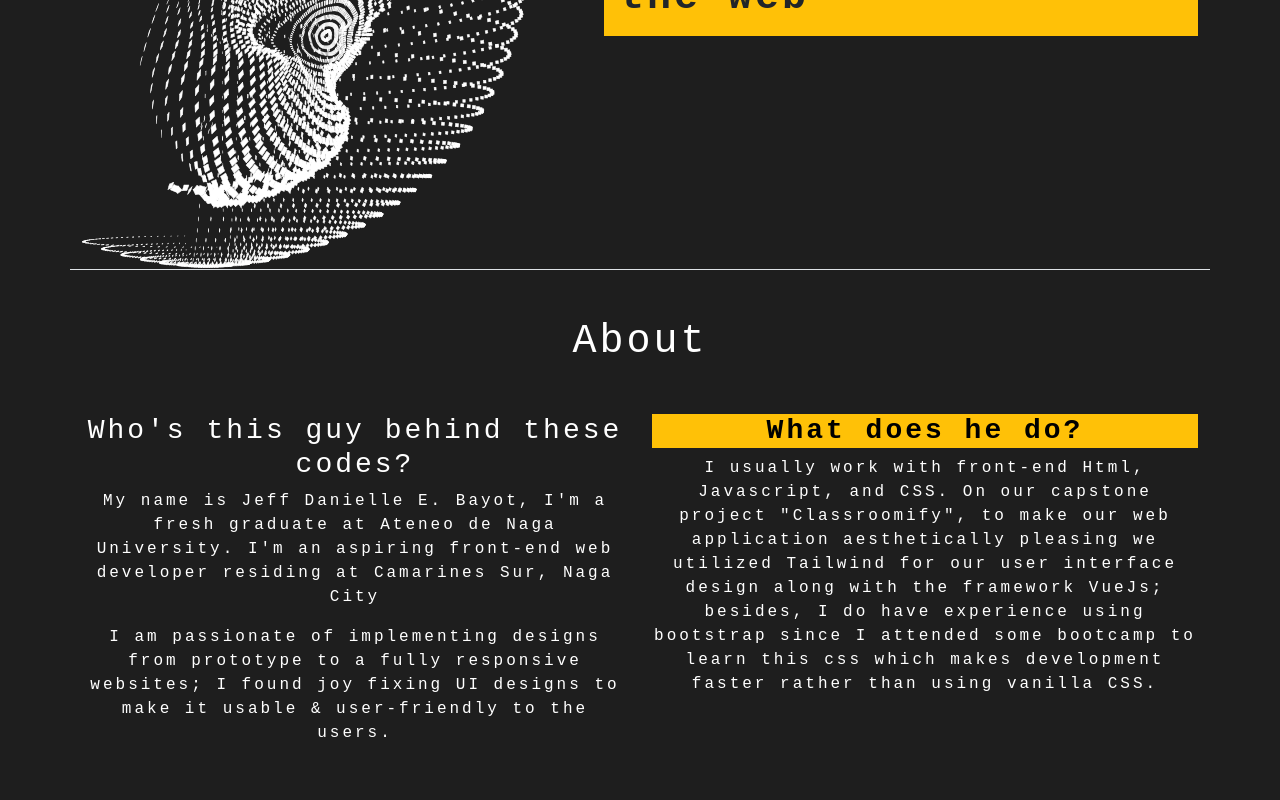
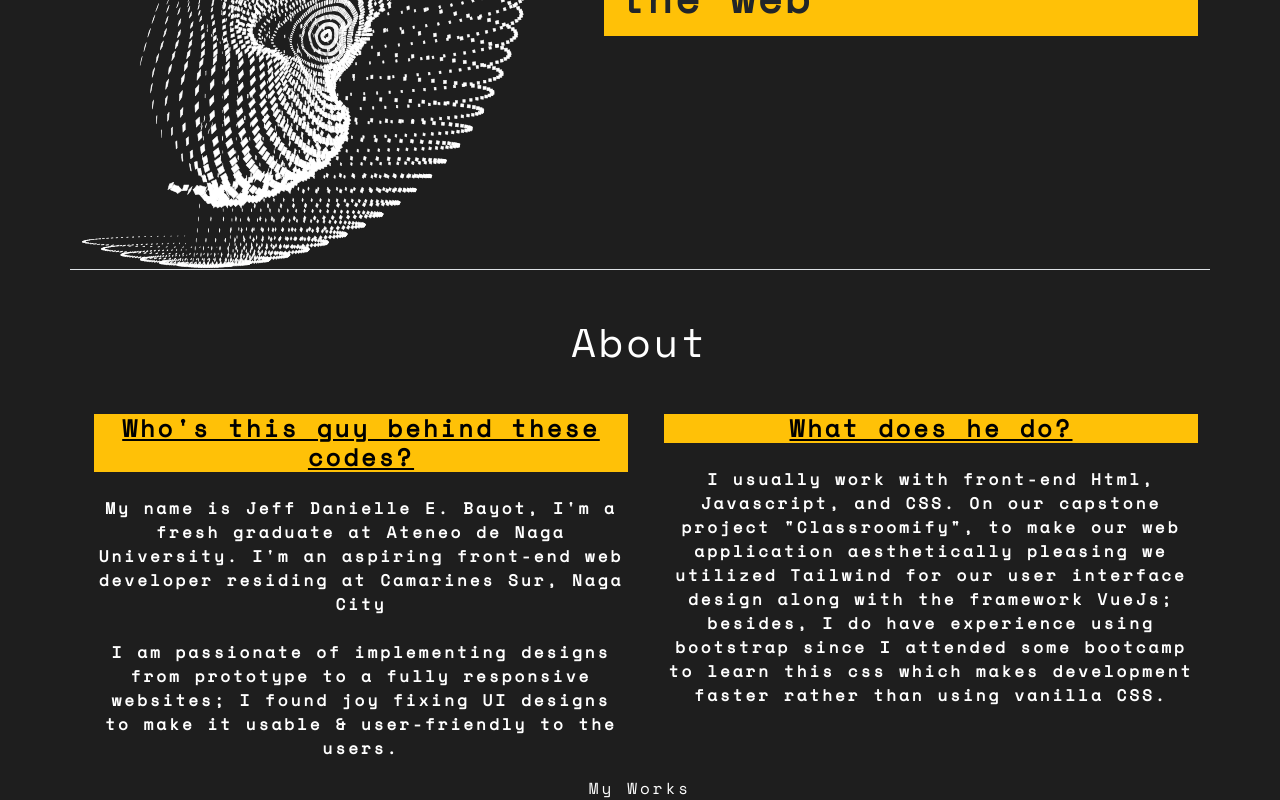
Before and after one commit to JeffDanielle/reactPortfolio, a React (Create React App) app: page / in a window 1280 px wide. Shown: the part 466-1266 px from the top of the page. Before the commit the page ends 1227 px from the top, so only its background shows below. Built offline with nearby package versions, Linux system fonts and the light colour scheme.

Commit message:
enhance UI

```diff
--- a/public/index.html
+++ b/public/index.html
@@ -1,15 +1,15 @@
 <!DOCTYPE html>
 <html lang="en">
+
 <head>
   <meta charset="utf-8" />
   <link rel="icon" href="%PUBLIC_URL%/favicon.ico" />
   <meta name="viewport" content="width=device-width, initial-scale=1" />
   <meta name="theme-color" content="#000000" />
-    <meta
-      name="description"
-      content="Web site created using create-react-app"
-    />
+  <meta name="description" content="Web site created using create-react-app" />
   <link rel="apple-touch-icon" href="%PUBLIC_URL%/logo192.png" />
+  <link href="https://fonts.googleapis.com/css2?family=Space+Mono&display=swap" rel="stylesheet">
+
   <!--
       manifest.json provides metadata used when your web app is installed on a
       user's mobile device or desktop. See https://developers.google.com/web/fundamentals/web-app-manifest/
@@ -24,8 +24,9 @@
       work correctly both with client-side routing and a non-root public URL.
       Learn how to configure a non-root public URL by running `npm run build`.
     -->
-    <title>React App</title>
+  <title>Portfolio</title>
 </head>
+
 <body>
   <noscript>You need to enable JavaScript to run this app.</noscript>
   <div id="root"></div>
@@ -40,4 +41,5 @@
       To create a production bundle, use `npm run build` or `yarn build`.
     -->
 </body>
+
 </html>
--- a/src/App.js
+++ b/src/App.js
@@ -5,6 +5,9 @@ import NavigationBar from './components/Navbar';
 import Button from 'react-bootstrap/Button'
 import "bootstrap/dist/css/bootstrap.min.css"
 import AboutPage from './components/AboutPage';
+import WorkPage from './components/WorkPage';
+
+
 
 function App() {
   return (
@@ -13,6 +16,7 @@ function App() {
         <NavigationBar></NavigationBar>
         <LandingPage></LandingPage>
         <AboutPage></AboutPage>
+        <WorkPage></WorkPage>
       </Router>
     </div>
   );
--- a/src/components/AboutPage.js
+++ b/src/components/AboutPage.js
@@ -8,20 +8,20 @@ const aboutPage = () => {
        <h1 className='mt-5'>About</h1>
        <Container className='mt-5'>
             <Row className="">
-                <Col className="mr-3">
-                     <h3 className='fs-3'>Who's this guy behind these codes?</h3>
-                      <p id="p-text">My name is Jeff Danielle E. Bayot, I'm a fresh graduate at Ateneo de Naga University.
+                <Col className="px-4">
+                     <h3 className='bg-warning text-black fs-4 fw-bold text-decoration-underline'>Who's this guy behind these codes?</h3>
+                      <p className='mt-4 fw-bold'>My name is Jeff Danielle E. Bayot, I'm a fresh graduate at Ateneo de Naga University.
                         I'm an aspiring front-end web developer residing at Camarines
                         Sur, Naga City
                     </p>
-                    <p id="p-text">I am passionate of implementing designs from prototype to a fully responsive
+                    <p className='mt-4 fw-bold'>I am passionate of implementing designs from prototype to a fully responsive
                         websites; I
                         found joy fixing UI designs to make it usable & user-friendly to the users.
                     </p>
                 </Col>
                 <Col className=''>
-                     <h3 className='bg-warning text-black fs-3 fw-bold'>What does he do?</h3>
-                     <p id="p-text">I usually work with front-end Html, Javascript, and CSS. On our capstone
+                     <h3 className='bg-warning text-black fs-4 fw-bold text-decoration-underline'>What does he do?</h3>
+                     <p className='mt-4 fw-bold'>I usually work with front-end <strong>Html, Javascript, and CSS.</strong> On our capstone
                         project "Classroomify", to make our web application aesthetically pleasing we utilized Tailwind
                         for
                         our user interface design along with the framework VueJs; besides, I do have experience using
--- a/src/components/LandingPage.js
+++ b/src/components/LandingPage.js
@@ -14,7 +14,7 @@ const homepage = () => {
                 <Image src={BgImage} alt="background_image" className='mt-3' />
                 </Col>
                 <Col className='ms-5 text-start'>
-                    <p className="text_header fs-1"><span className="txt_Hello">Hello</span>, I'm Jeff!</p>
+                    <p className="text_header fs-1 fw-bold mb-3"><span className="txt_Hello">Hello</span>, I'm Jeff!</p>
                     <p className="bg-warning text-dark fs-1 fw-bold text-left d-inline-block py-2 px-3"> Crafting things for the web </p>
                 </Col>
             </Row>
```
Lines whose indentation alone changed are shown as unchanged.
